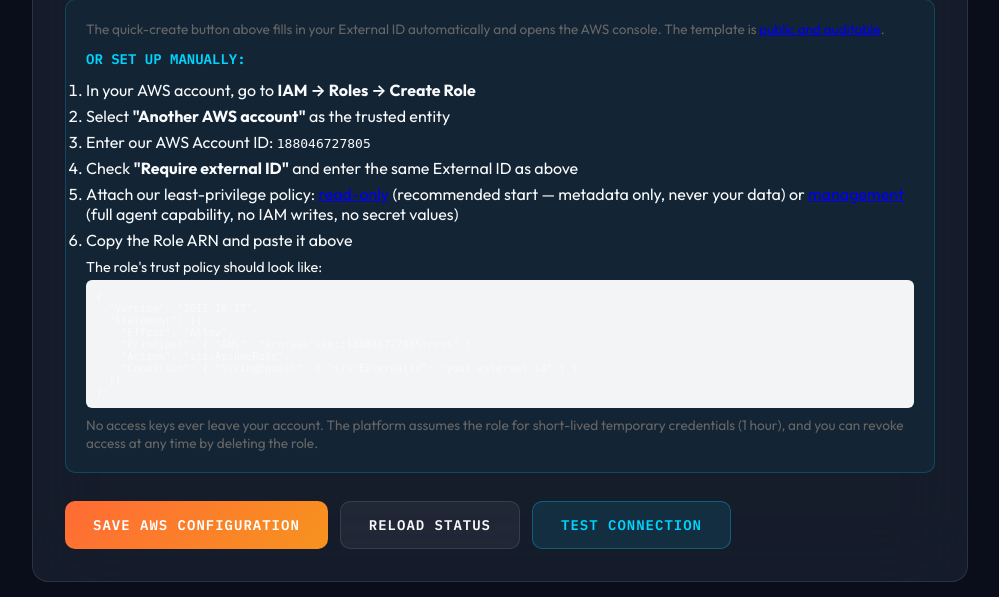
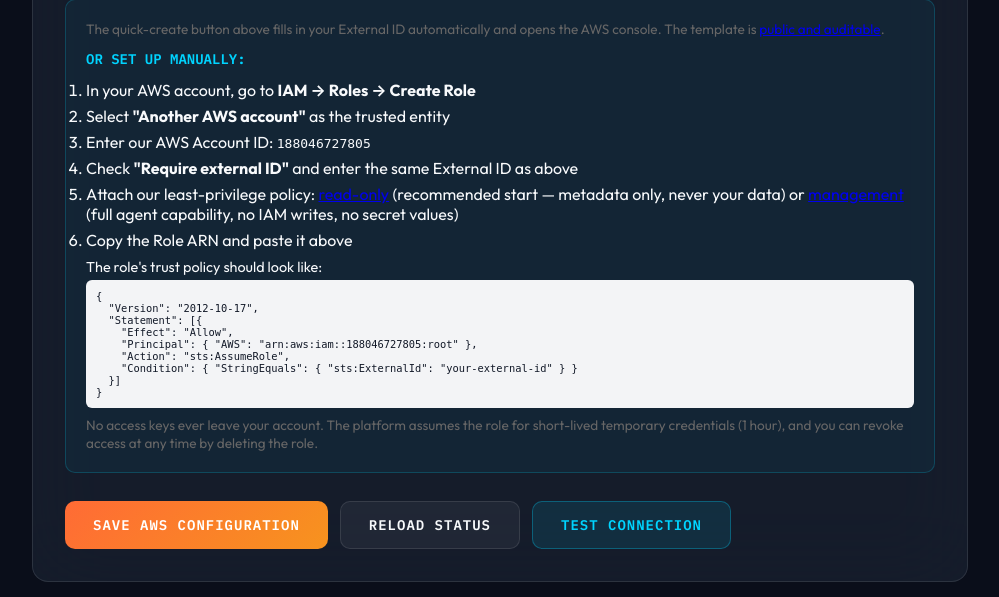
Before and after one commit to shittuay/DevOps-Agent, a Flask app: page /settings in a window 1280 px wide. Shown: the part 984-1581 px from the top of the page, without its empty margins (140-1139 px from the left). Run offline with Flask 3, Linux system fonts and the light colour scheme; a user stored in the database is signed in; tables that the repository leaves empty hold one stand-in row (values such as "Sample post"); data that the repository does not hold is empty; parts of the project's set-up code (start-up, migrations or seed data) failed here and were passed over; some libraries are stand-ins or nearby versions.

Commit message:
fix(settings): black text on trust policy JSON block, was invisible in dark mode

```diff
--- a/templates/settings.html
+++ b/templates/settings.html
@@ -689,7 +689,7 @@
                             <li>Copy the Role ARN and paste it above</li>
                         </ol>
                         <p style="margin-top:8px;font-size:0.9em;">The role's trust policy should look like:</p>
-                        <pre style="margin-top:4px;padding:10px;background:#f3f4f6;border-radius:6px;font-size:0.8em;overflow-x:auto;">{
+                        <pre style="margin-top:4px;padding:10px;background:#f3f4f6;color:#111827;border-radius:6px;font-size:0.8em;overflow-x:auto;">{
   "Version": "2012-10-17",
   "Statement": [{
     "Effect": "Allow",
```
